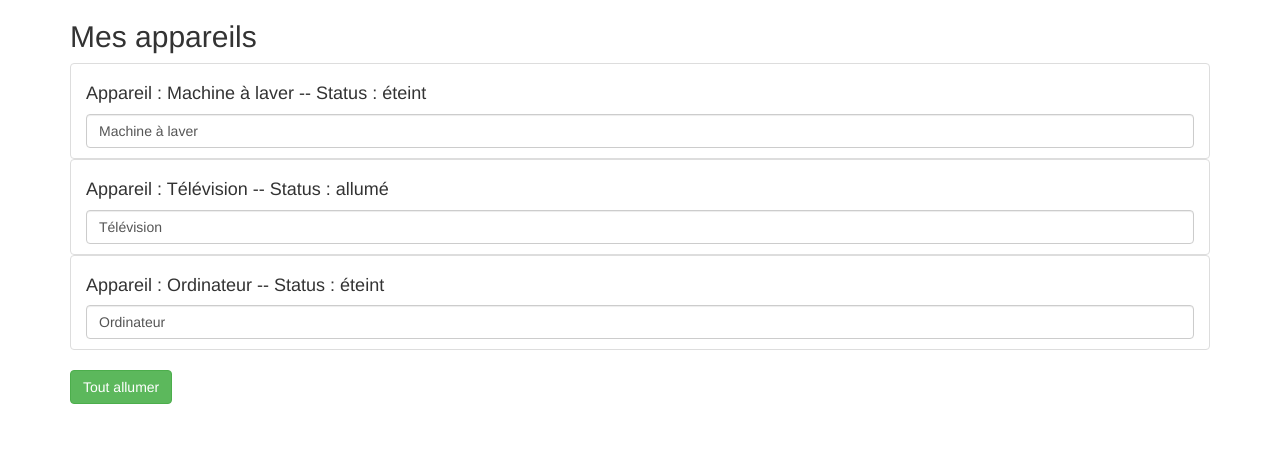
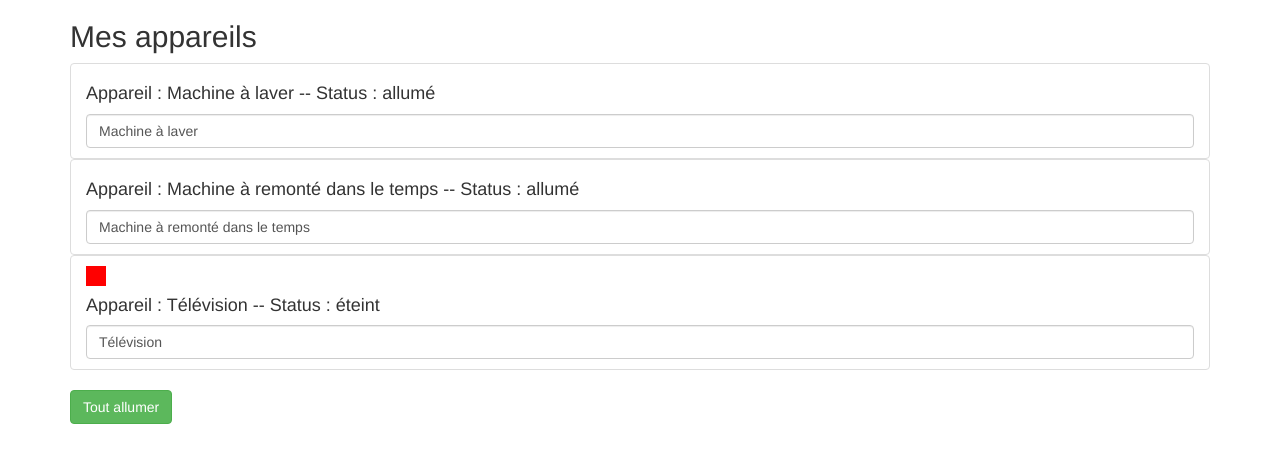
Before and after one commit to Jesdax/learnWithAngularProject, an Angular app: page / in a window 1280 px wide. Shown: the top 462 px of the page. Built offline with nearby package versions, Linux system fonts and the light colour scheme.

Commit message:
Directive structurelle practice

```diff
--- a/src/app/app.component.html
+++ b/src/app/app.component.html
@@ -3,12 +3,7 @@
     <div class="col-xs-12">
       <h2>Mes appareils</h2>
       <ul class="list-group">
-        <app-device [deviceName]="deviceOne" [deviceStatus]="'éteint'" ></app-device>
-        <app-device [deviceName]="deviceTwo" [deviceStatus]="'allumé'"></app-device>
-        <app-device [deviceName]="devicethree" [deviceStatus]="'éteint'"></app-device>
-       <!-- <app-device [deviceName]="deviceTestOne" [deviceStatus]="'En attente'"></app-device>
-        <app-device [deviceName]="deviceTestTwo" [deviceStatus]="'In coming'"></app-device>
-        <app-device [deviceName]="deviceTestThree" [deviceStatus]="'To be continue'"></app-device>-->
+        <app-device *ngFor="let device of devices" [deviceName]="device.name" [deviceStatus]="device.status"></app-device>
       </ul>
       <button class="btn btn-success"
               [disabled]="!$isAuth"
--- a/src/app/app.component.ts
+++ b/src/app/app.component.ts
@@ -9,12 +9,22 @@ export class AppComponent {
   $isAuth = false;
   // $test = false;
 
-  deviceOne = 'Machine à laver';
-  deviceTwo = 'Télévision';
-  devicethree = 'Ordinateur';
-/*  deviceTestOne = 'Device 1';
-  deviceTestTwo = 'Device 2';
-  deviceTestThree = 'Device 3';*/
+  devices = [
+    {
+      name: "Machine à laver",
+      status: 'allumé'
+    },
+    {
+      name: "Machine à remonté dans le temps",
+      status: 'allumé'
+    },
+    {
+      name: "Télévision",
+      status: 'éteint'
+    }
+  ];
+
+
 
   constructor() {
     setTimeout(
--- a/src/app/device/device.component.html
+++ b/src/app/device/device.component.html
@@ -1,4 +1,6 @@
 <li class="list-group-item">
+  <div style="width: 20px;height: 20px; background-color: red;"
+  *ngIf="deviceStatus === 'éteint'"></div>
   <h4>Appareil : {{ deviceName }} -- Status : {{ getStatus()}}</h4>
   <input type="text" class="form-control" [(ngModel)]="deviceName" >
 <!--  <input type="text" class="form-control" [(ngModel)]="deviceStatus">-->
```
